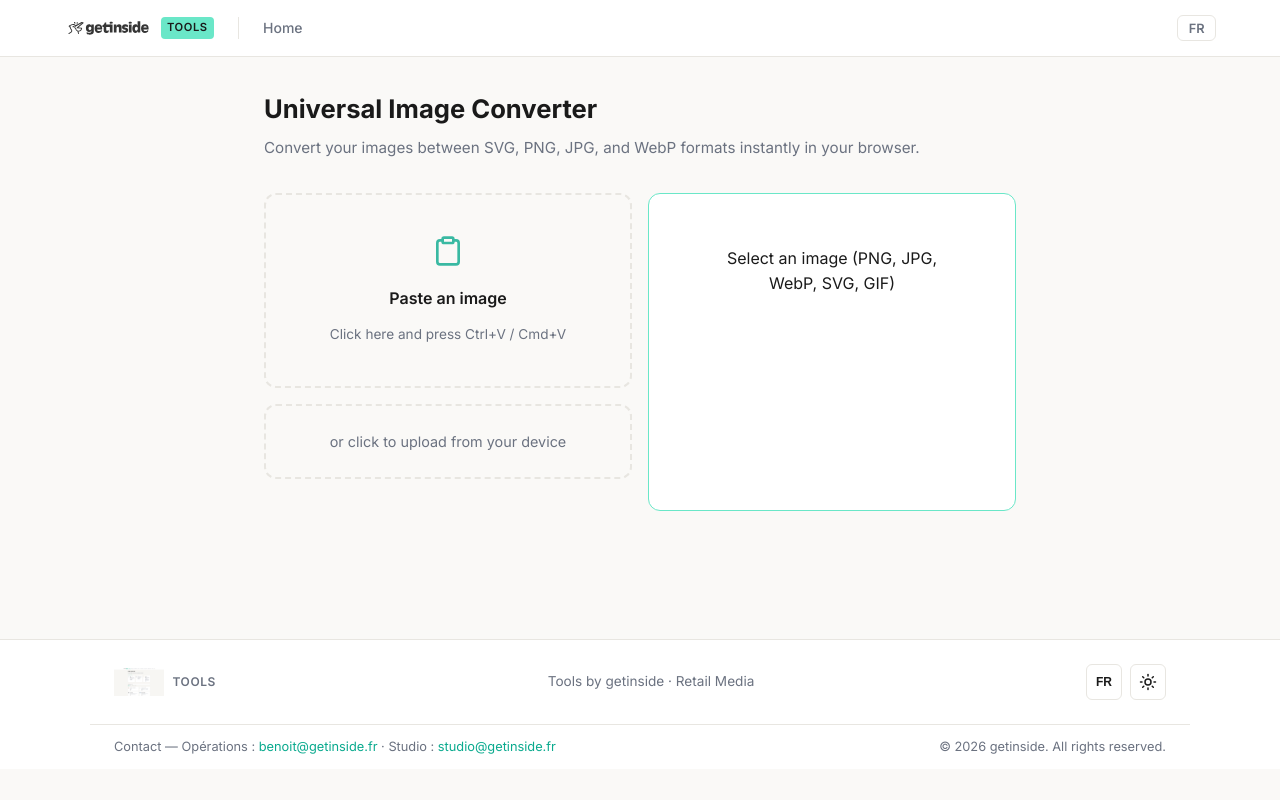
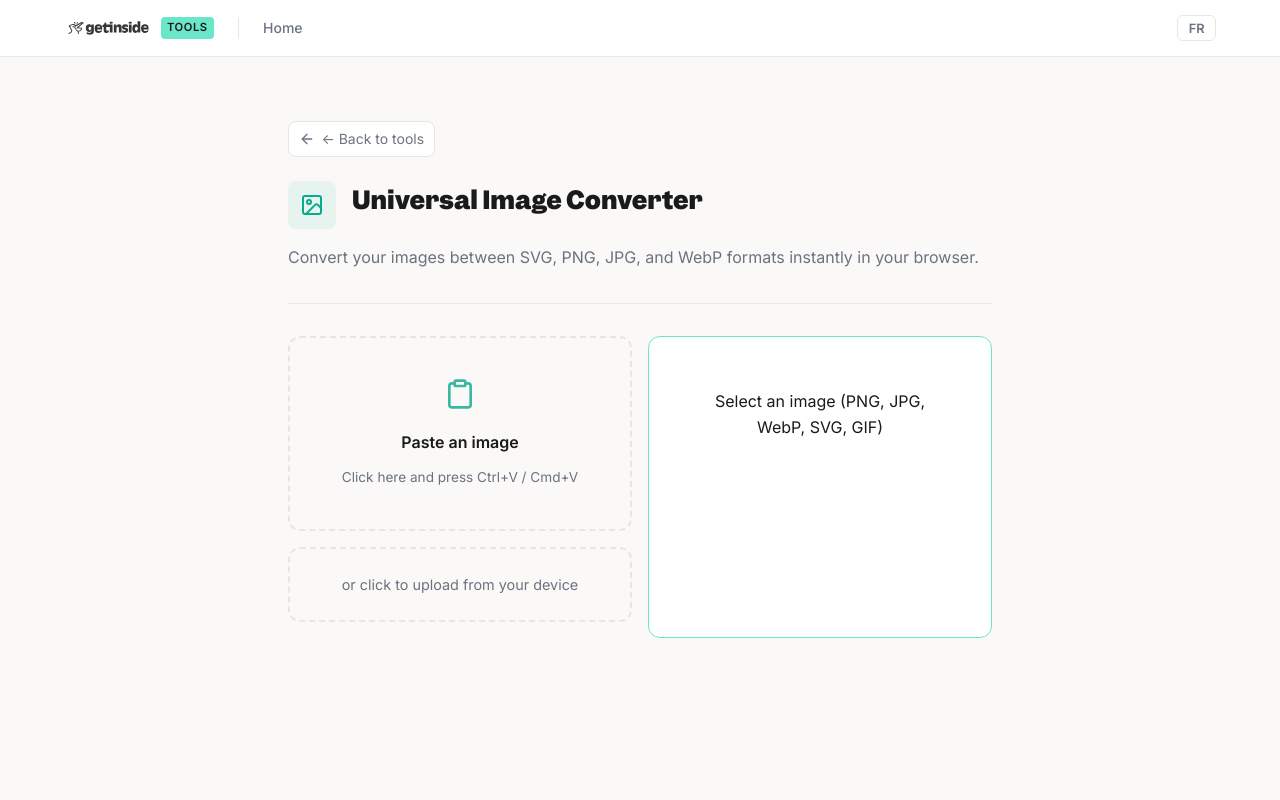
Before and after one commit to getinside-ops/tools, a Vue app: page /#/image-converter in a window 1280 px wide. Shown: the top 800 px of the page. Built offline with nearby package versions, Linux system fonts and the light colour scheme.

Commit message:
style: migrate ImageConverterView to ToolPageLayout
Co-authored-by: Qwen-Coder <qwen-coder@alibabacloud.com>

```diff
--- a/src/views/ImageConverterView.vue
+++ b/src/views/ImageConverterView.vue
@@ -1,13 +1,14 @@
 <template>
-  <div>
-    <div class="gi-tool-header">
-      <h1>{{ t('imageConverter.title') }}</h1>
-      <p>{{ t('imageConverter.desc') }}</p>
-    </div>
+  <ToolPageLayout
+    :title="t('imageConverter.title')"
+    :description="t('imageConverter.desc')"
+  >
+    <template #icon>
+      <Image :size="24" />
+    </template>
 
     <div class="gi-grid">
       <!-- Upload / Params -->
-      <div class="gi-field">
       <div v-if="!sourceUrl">
         <GiImageUpload
           @upload="handleImageUpload"
@@ -51,7 +52,6 @@
           {{ t('imageConverter.convert') }}
         </button>
       </div>
-      </div>
 
       <!-- Preview Area -->
       <div class="gi-result" style="margin-top: 0">
@@ -64,14 +64,16 @@
         </div>
       </div>
     </div>
-  </div>
+  </ToolPageLayout>
 </template>
 
 <script setup lang="ts">
 import { ref, computed } from 'vue'
 import { useI18n } from 'vue-i18n'
+import { Image } from 'lucide-vue-next'
 import { getAvailableFormats, convertImage } from '../composables/useImageConverter'
 import GiImageUpload from '../components/GiImageUpload.vue'
+import ToolPageLayout from '../components/ToolPageLayout.vue'
 
 const { t } = useI18n()
 
```
Lines whose indentation alone changed are shown as unchanged.
